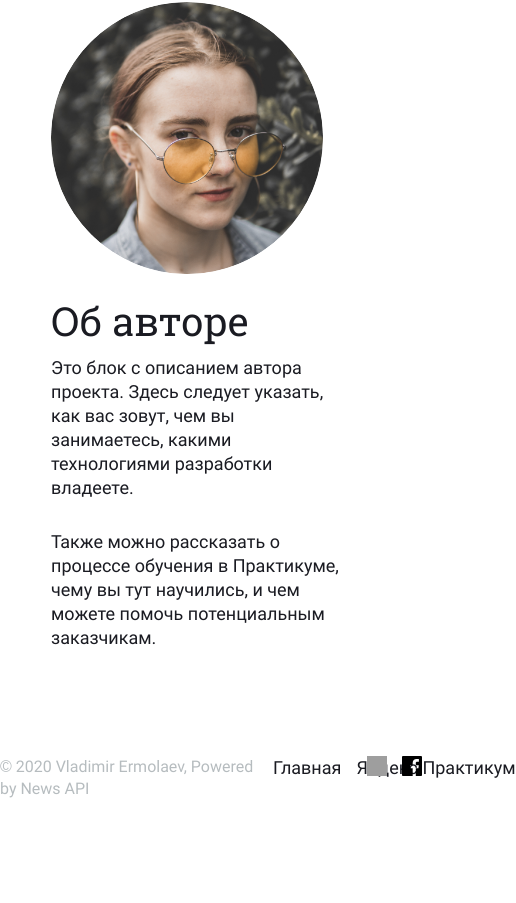
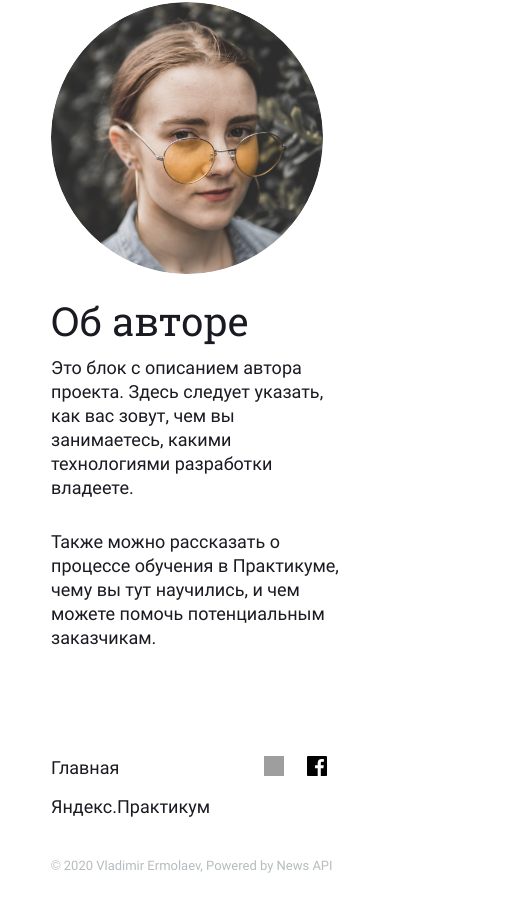
Before and after one commit to Vladimir-art/news-explorer-frontend, a React (Create React App) app: page / in a window 390 px wide. Shown: the part 2422-3325 px from the top of the page, 516 px wide, since content can reach past the window. Before the commit the page ends 3248 px from the top, so only its background shows below. Built offline with nearby package versions, Linux system fonts and the light colour scheme; grey boxes are pictures that could not be loaded.

Commit message:
footer 320

```diff
--- a/src/blocks/footer/__author/footer__author.css
+++ b/src/blocks/footer/__author/footer__author.css
@@ -10,3 +10,9 @@
   line-height: 22px;
   color: #B6BCBF;
 }
+
+@media screen and (max-width: 767px) and (min-width: 320px) {
+  .footer__author {
+    font-size: 13px;
+  }
+}
--- a/src/blocks/footer/__cover/footer__cover.css
+++ b/src/blocks/footer/__cover/footer__cover.css
@@ -12,3 +12,10 @@
     padding: 20px 0;
   }
 }
+
+@media screen and (max-width: 767px) and (min-width: 320px) {
+  .footer__cover {
+    max-width: 288px;
+    flex-direction: column-reverse;
+  }
+}
--- a/src/blocks/footer/__links/footer__links.css
+++ b/src/blocks/footer/__links/footer__links.css
@@ -2,3 +2,9 @@
   margin: 0 15px 0 0;
   padding: 0;
 }
+
+@media screen and (max-width: 767px) and (min-width: 320px) {
+  .footer__links {
+    margin: 0 0 15px;
+  }
+}
--- /dev/null
+++ b/src/blocks/footer/__list/_icon/footer__list_icon.css
@@ -0,0 +1,7 @@
+@media screen and (max-width: 767px) and (min-width: 320px) {
+  .footer__list_icon {
+    flex-direction: row;
+    justify-content: space-around;
+    max-width: 30%;
+  }
+}
--- a/src/blocks/footer/__list/footer__list.css
+++ b/src/blocks/footer/__list/footer__list.css
@@ -10,3 +10,10 @@
 .footer__list :last-child {
   margin: 0;
 }
+
+@media screen and (max-width: 767px) and (min-width: 320px) {
+  .footer__list {
+    flex-direction: column;
+    width: 60%;
+  }
+}
--- a/src/blocks/footer/__sources/footer__sources.css
+++ b/src/blocks/footer/__sources/footer__sources.css
@@ -11,3 +11,10 @@
     width: 46%;
   }
 }
+
+@media screen and (max-width: 767px) and (min-width: 320px) {
+  .footer__sources {
+    width: 100%;
+    margin-bottom: 36px;
+  }
+}
--- a/src/blocks/footer/footer.css
+++ b/src/blocks/footer/footer.css
@@ -5,6 +5,7 @@
 @import url(./__links/footer__links.css);
 @import url(./__link/footer__link.css);
 @import url(./__icon/footer__icon.css);
+@import url(./__list/_icon/footer__list_icon.css);
 
 .footer {
   max-width: 1440px;
--- a/src/components/Footer/Footer.js
+++ b/src/components/Footer/Footer.js
@@ -16,7 +16,7 @@ function Footer() {
               <a className="footer__link" href="https://praktikum.yandex.ru">Яндекс.Практикум</a>
             </li>
           </ul>
-          <ul className="footer__list">
+          <ul className="footer__list footer__list_icon">
             <li className="footer__links">
               <a className="footer__link" href="https://github.com/Vladimir-art">
                 <img className="footer__icon" alt="GitHub" src={github} />
```
